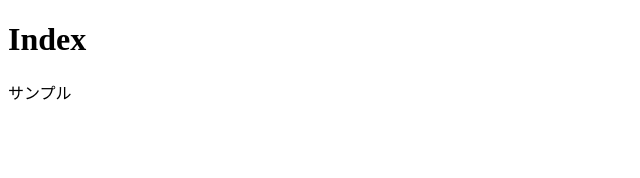
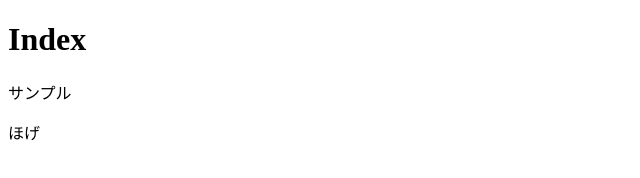
Before and after one commit to hrs-inaba/practice_repos, a plain HTML site: page src/static/index.html in a window 1280 px wide. Shown: the full height of the page, 0-640 px from the left. Drawn offline with Linux system fonts and the light colour scheme.

Commit message:
Issues #3 hoge追加

```diff
--- a/src/static/index.html
+++ b/src/static/index.html
@@ -22,6 +22,13 @@
         </p>
       </div>
     </section>
+    <section>
+      <div class="">
+        <p>
+          ほげ
+        </p>
+      </div>
+    </section>
     <footer></footer>
 </body>
 
```
